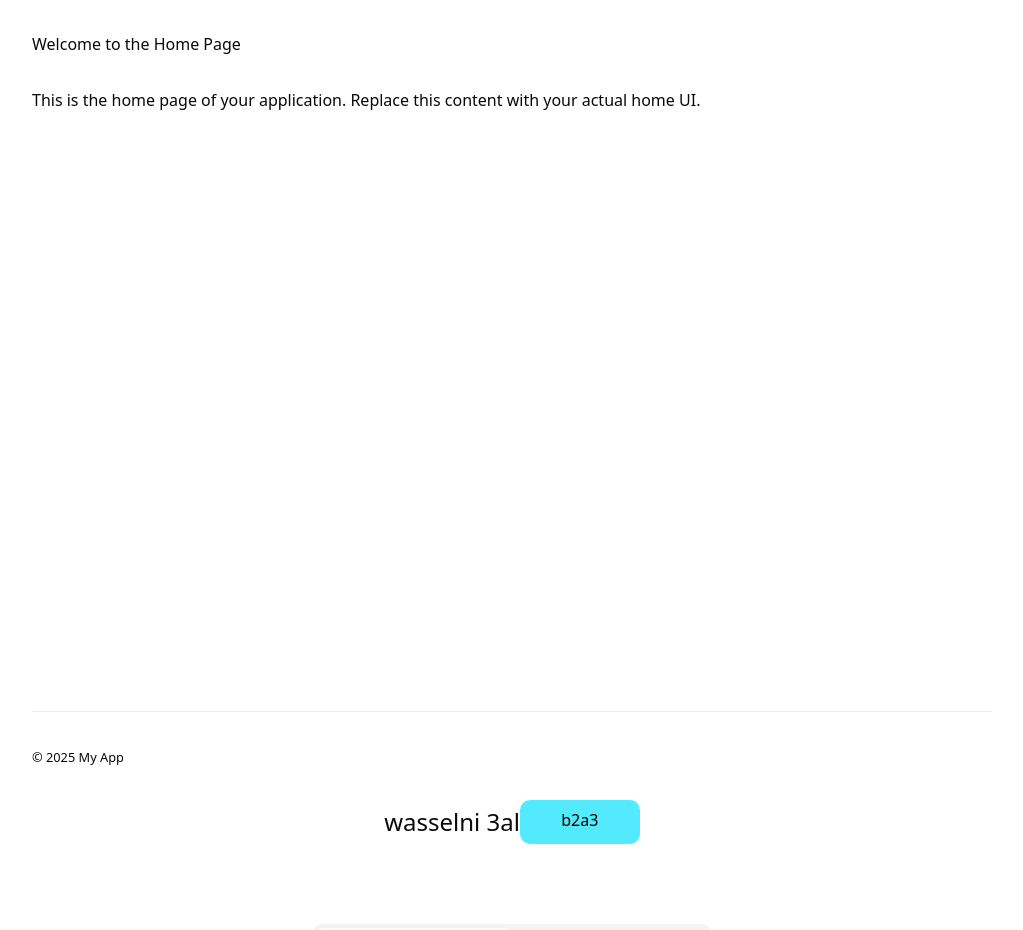
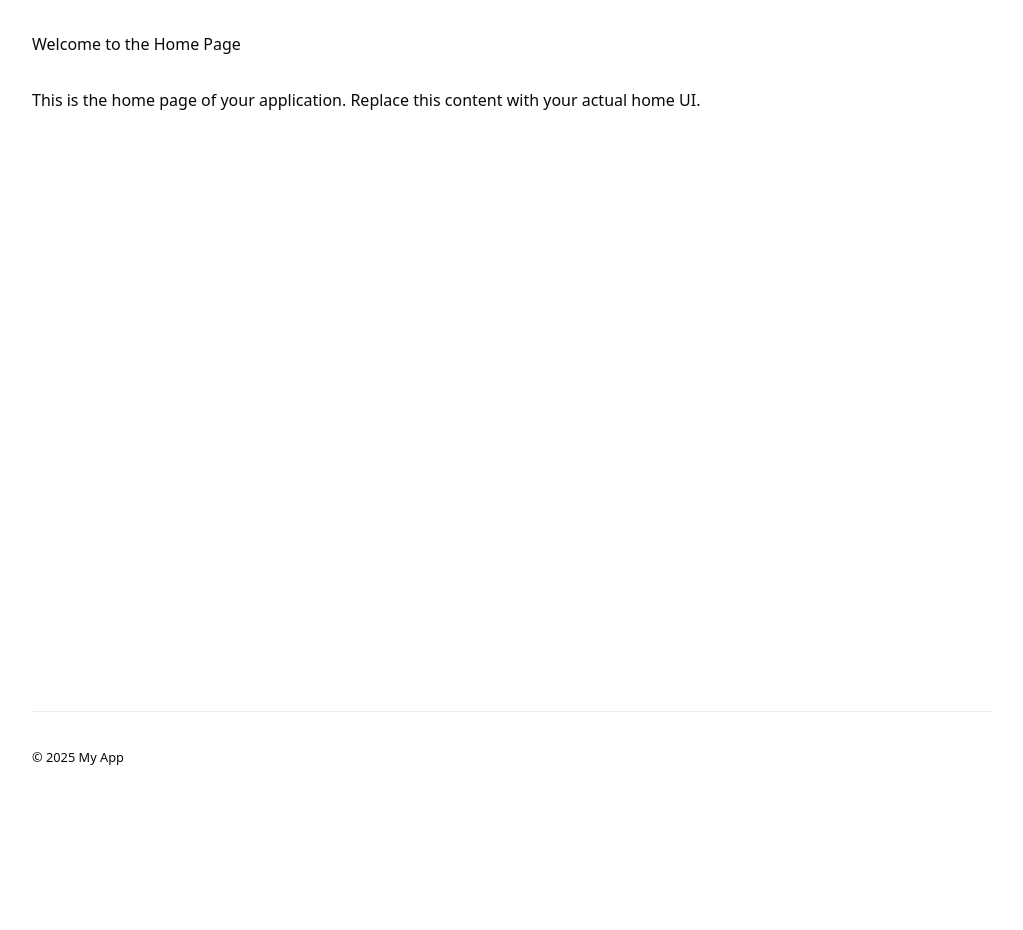
Before and after one commit to KJ-77/Wasselni, a React (Vite) app: page / in a window 1280 px wide. Shown: the top 930 px of the page, without its empty margins (128-1151 px from the left). After the commit the page ends 800 px from the top, so only its background shows below. Built offline with nearby package versions, Linux system fonts and the light colour scheme.

Commit message:
fixed routing

```diff
--- a/src/main.tsx
+++ b/src/main.tsx
@@ -1,12 +1,10 @@
 import { StrictMode } from 'react'
 import { createRoot } from 'react-dom/client'
-import { Frontpage } from './pages/frontpage'
-import Home from './pages/home'
+import App from './App'
 import './index.css'
 
 createRoot(document.getElementById('root')!).render(
   <StrictMode>
-    <Home />
-    <Frontpage/>
+    <App />
   </StrictMode>,
 )
```
